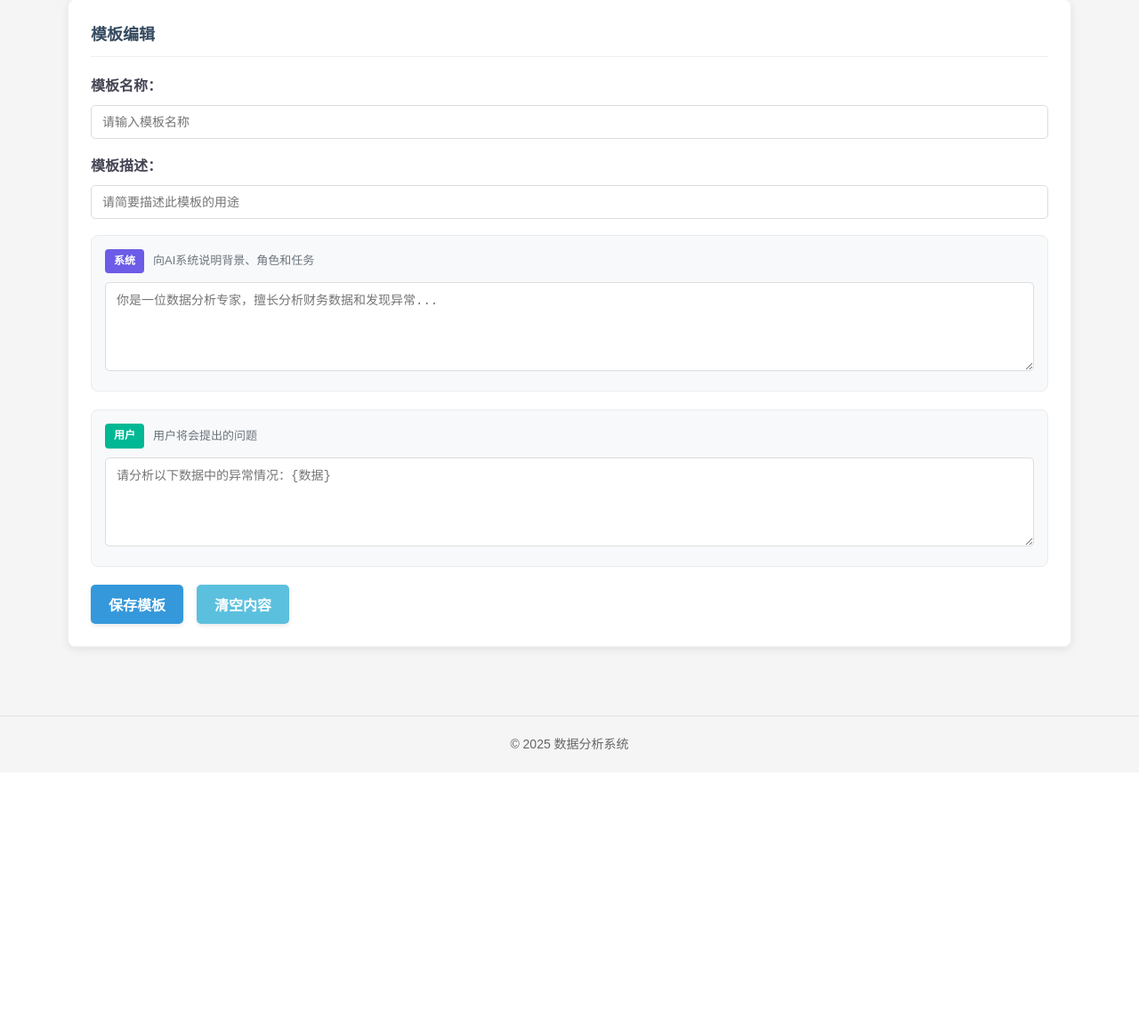
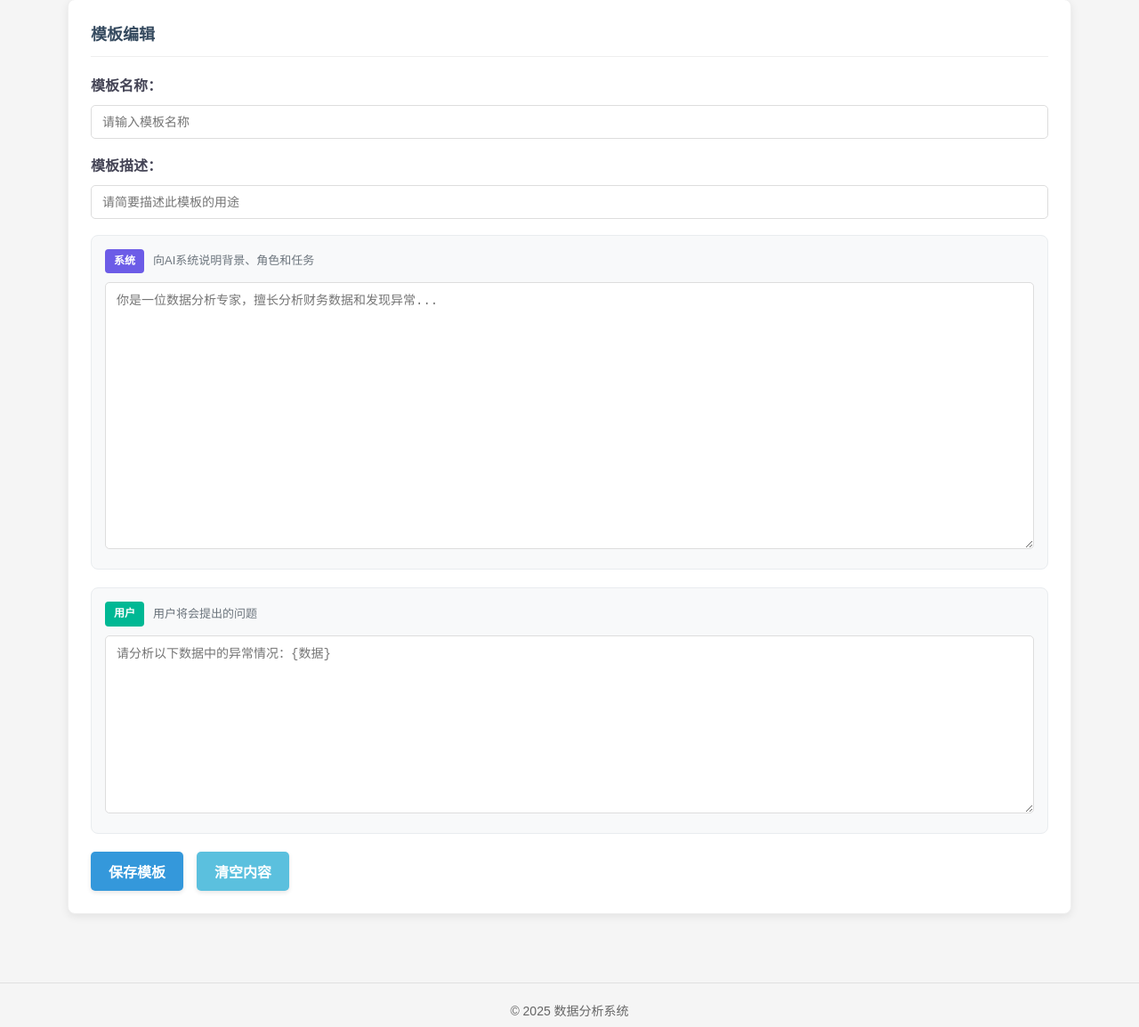
Before and after one commit to tsxxdw/AuditDataAnalysis, a Flask app: page /index_prompt_templates in a window 1280 px wide. Shown: the part 1448-2602 px from the top of the page at 89% size. Before the commit the page ends 2291 px from the top, so only its background shows below. Run offline with Flask 3, Linux system fonts and the light colour scheme; parts of the project's set-up code (start-up, migrations or seed data) failed here and were passed over.

Commit message:
调整了一下样式

```diff
--- a/static/css/index_prompt_templates.css
+++ b/static/css/index_prompt_templates.css
@@ -118,9 +118,17 @@
     background-color: #6c5ce7;
 }
 
+.system-section .prompt-textarea {
+    min-height: 300px; /* 系统提示词区域高度设为原来的3倍 */
+}
+
 /* 用户提示词样式 */
 .user-section .prompt-tag {
     background-color: #00b894;
+}
+
+.user-section .prompt-textarea {
+    min-height: 200px; /* 用户提示词区域高度设为原来的2倍 */
 }
 
 /* 变量部分样式 */
--- a/static/js/index_prompt_templates.js
+++ b/static/js/index_prompt_templates.js
@@ -318,6 +318,14 @@ $(document).ready(function() {
 
                     // 设置当前编辑的模板ID
                     $('#saveTemplate').data('template-id', templateId);
+
+                    // 自动滚动到模板编辑区域
+                    setTimeout(function() {
+                        const editSection = document.querySelector('.template-edit-section');
+                        if (editSection) {
+                            editSection.scrollIntoView({ behavior: 'smooth', block: 'start' });
+                        }
+                    }, 100); // 添加短暂延迟确保DOM已更新
                 } else {
                     console.error('获取模板详情失败:', response.message);
                     alert('获取模板详情失败: ' + response.message);
```
